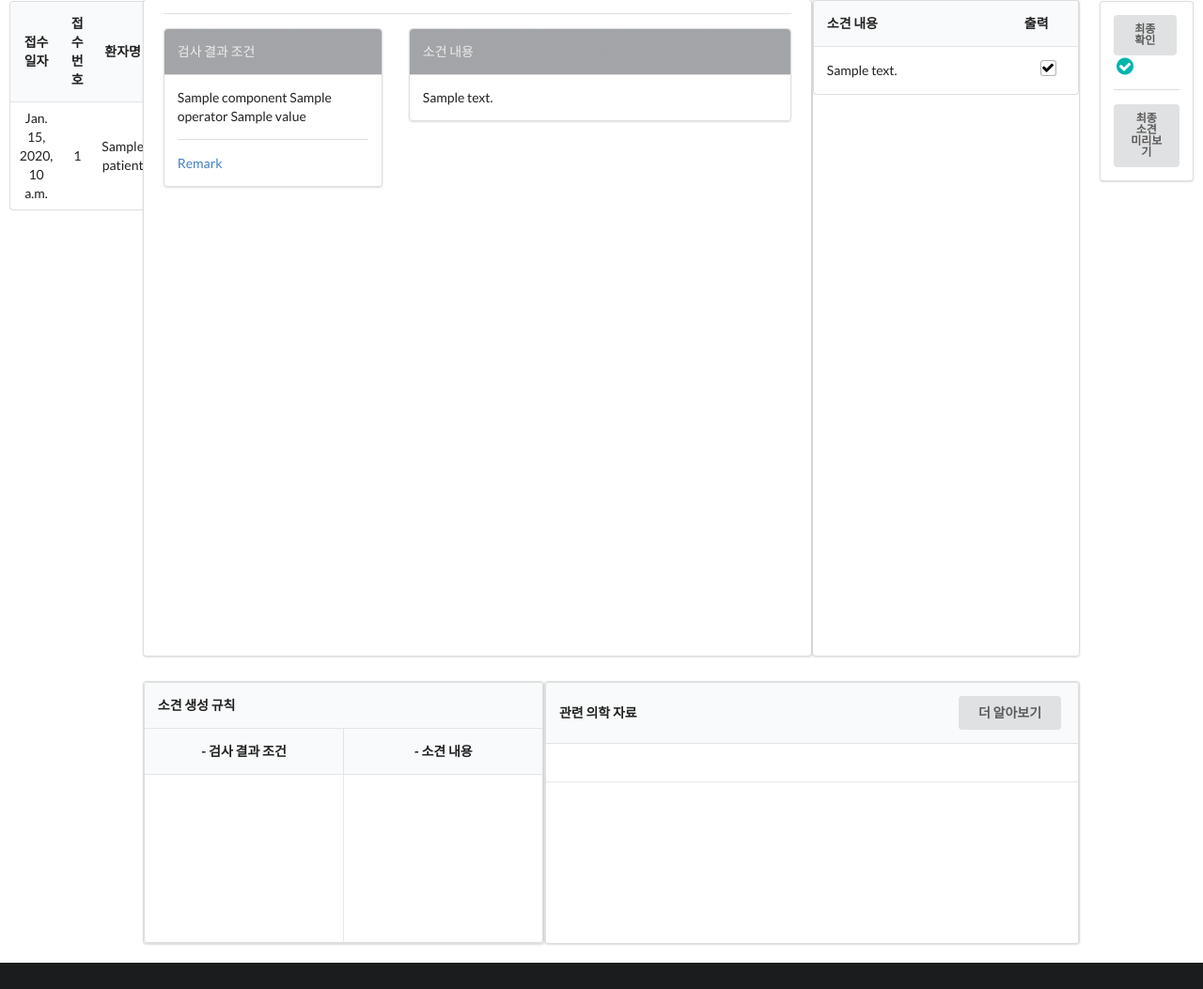
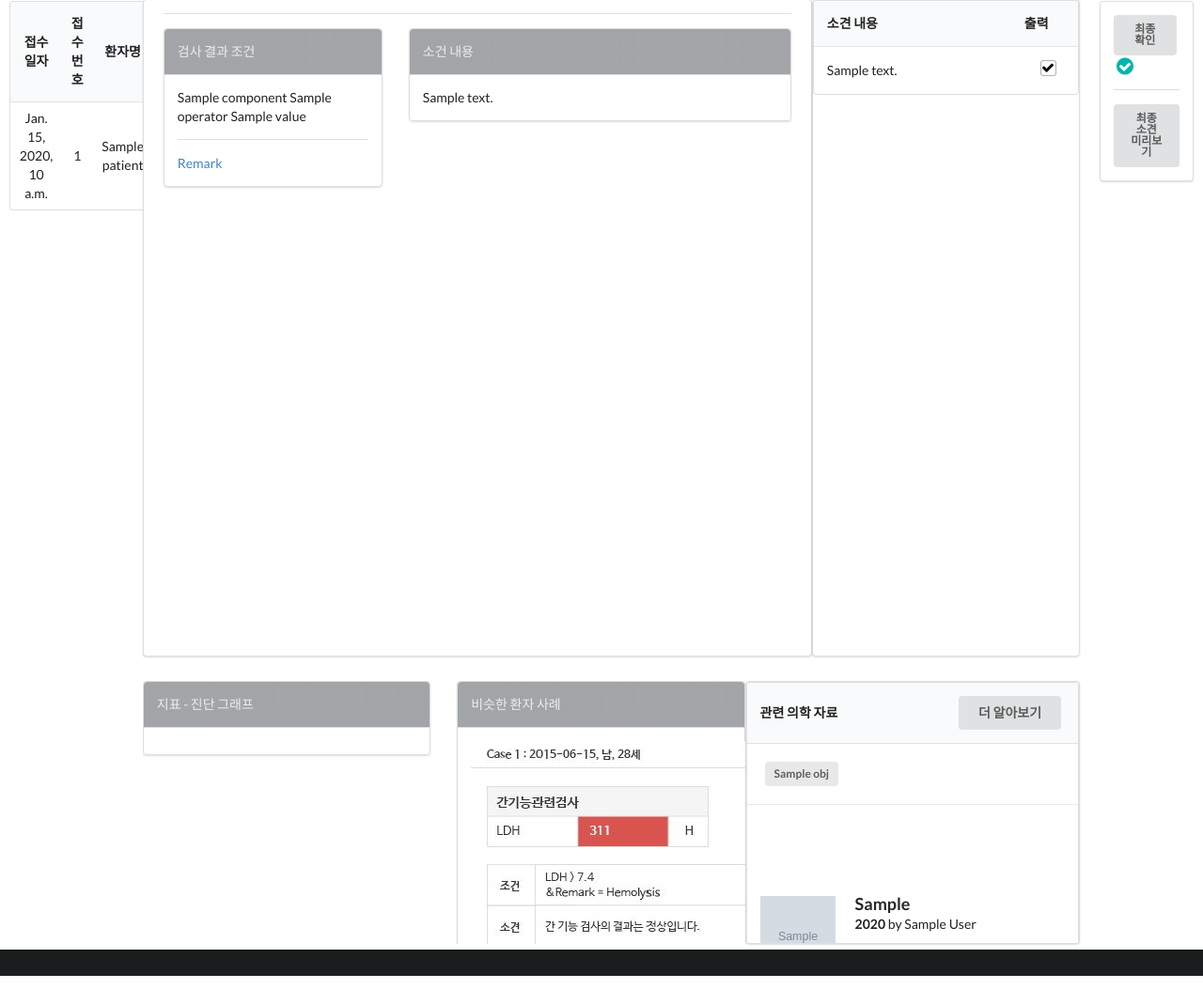
Before and after one commit to springkjw/ekpkaist, a Django app: template templates/home_patient.html in a window 1280 px wide. Shown: the part 208-1261 px from the top of the page at 94% size. Run offline with Django 3.2, Linux system fonts and the light colour scheme; the template is opened without the code that fills it: most values are stand-ins (such as "Sample title", 1, 10 or a date in 2020); grey boxes marked "Sample" are stand-in pictures; lists and menus that the app fills with data are empty; some libraries are stand-ins or nearby versions.

Commit message:
[20160504]

```diff
--- a/static/css/base.css
+++ b/static/css/base.css
@@ -22,3 +22,14 @@
     z-index: 500;
     margin-left:-5px;
 }
+
+.min {
+    text-align: right;
+}
+
+.mark_left {
+    position: relative;
+    z-index: 500;
+    marigin-top:35px;
+
+}
--- a/templates/home_patient.html
+++ b/templates/home_patient.html
@@ -114,11 +114,21 @@
                                                         <td>
                                                             {{ obj.component }}
                                                         </td>
+                                                        {% if obj.evaluation == 'low' or obj.evaluation == 'high' %}
+                                                            <td style="background-color: #ff4335; color:white;">
+                                                                {{ obj.value }}
+                                                            </td>
+                                                        {% else %}
+                                                            <td>
+                                                                {{ obj.value }}
+                                                            </td>
+                                                        {% endif %}
                                                         <td>
-                                                            {{ obj.value }}
-                                                        </td>
-                                                        <td>
-                                                            {{ obj.evaluation }}
+                                                            {% if obj.evaluation == 'low' %}
+                                                                L
+                                                            {% elif obj.evaluation == 'high' %}
+                                                                H
+                                                            {% endif %}
                                                         </td>
                                                     </tr>
                                                 </tbody>
@@ -220,31 +230,30 @@
                             <button class="fluid tiny ui  button final">최종 소견 미리보기</button>
                         </div>
                     </div>
-                    <div class="ui segment six wide column" style="height: 280px; margin-top: 12px; overflow:scroll; padding: 0;">
-                        <table class="ui celled padded fixed table">
-                            <thead>
-                                <tr>
-                                    <th colspan="2">소견 생성 규칙</th>
-                                </tr>
-                                <tr class="center aligned">
-                                    <th>- 검사 결과 조건</th>
-                                    <th>- 소견 내용</th>
-                                </tr>
-                            </thead>
-                            <tbody>
-                                <tr style="height: 100%;">
-                                    <td class="rule_condition center aligned" style="height:178px;"></td>
-                                    <td class="rule_content center aligned" style="height:178px;"></td>
-                                </tr>
-                            </tbody>
-                        </table>
-                        <div class="ui dimmer">
-                            <div class="ui text loader">
-                                Loading
+                    <div class="nine wide column" style="height: 280px; margin-top: 12px; overflow:scroll; padding: 0;">
+                        <div class="ui grid">
+                            <div class="eight wide column">
+                                <div class="ui segments">
+                                    <div class="ui tertiary inverted segment">
+                                        지표 - 진단 그래프
+                                    </div>
+                                    <div class="ui segment">
+                                    </div>
+                                </div>
+                            </div>
+                            <div class="eight wide column">
+                                <div class="ui segments">
+                                    <div class="ui tertiary inverted segment">
+                                        비슷한 환자 사례
+                                    </div>
+                                    <div class="ui segment">
+                                        <img src="{% static 'img/case.JPG' %}" />
+                                    </div>
+                                </div>
                             </div>
                         </div>
                     </div>
-                    <div class="ui segment eight wide column" style="height: 280px; margin-top: 12px; margin-right: 20px; padding: 0; overflow:scroll;">
+                    <div class="ui segment five wide column" style="height: 280px; margin-top: 12px; margin-right: 20px; padding: 0; overflow:scroll;">
                         <table class="ui padded table">
                             <thead>
                                 <tr>
@@ -254,11 +263,29 @@
                             </thead>
                             <tbody>
                                 <tr style="height: 40px;">
-                                    <td colspan="2" class="topic"></td>
+                                    <td colspan="2" class="topic">
+                                        {% for item in book.topics %}
+                                            <a href="#" class="ui label" style="margin: 5px;"><span class="keyword">{{ item.topic_title }}</span></a>
+                                        {% endfor %}
+                                    </td>
                                 </tr>
                                 <tr style="height: 280px;">
                                     <td colspan="2">
                                         <div class="ui divided items book">
+                                            {% for item in book.books %}
+                                                <div class="item">
+                                                    <img class="ui middle aligned tiny image" src="{{ item.book_image_url }}" style="max-height: 100px;">
+                                                    <div class="middle aligned content">
+                                                        <a class="header" href="#">{{ item.book_source }}</a>
+                                                        <div class="metadata">
+                                                            <strong class="date">{{ item.book_year }}</strong> by <span class="description">{{ item.book_author }}</span>
+                                                        </div>
+                                                        <div class="ui contents" style="padding-top:15px; padding-bottom: 10px;">
+                                                            {{ item.book_highlighted_contents|safe }}
+                                                        </div>
+                                                    </div>
+                                                </div>
+                                            {% endfor %}
                                         </div>
                                     </td>
                                 </tr>
```
Also changed, not shown: ekp/views_home.py (+13 -1 lines), static/img/case.JPG (added).
